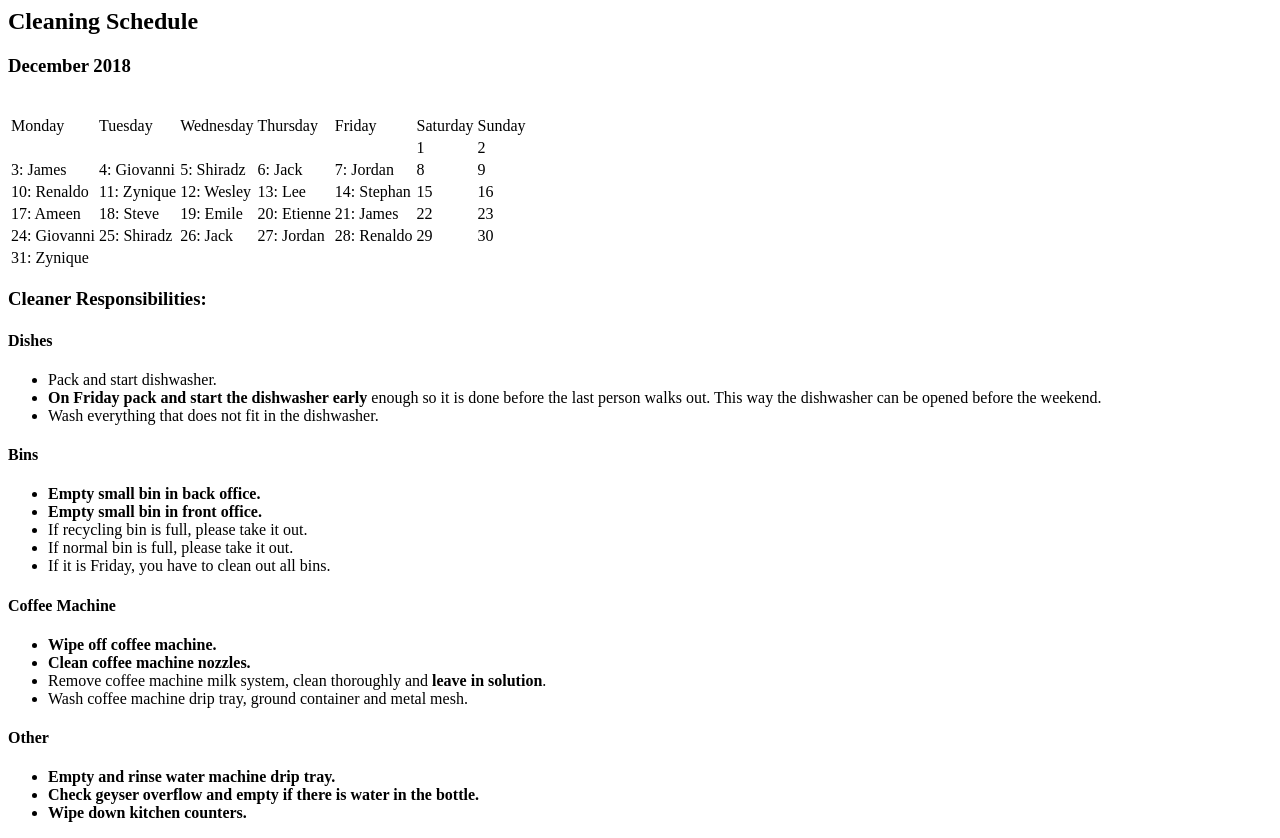
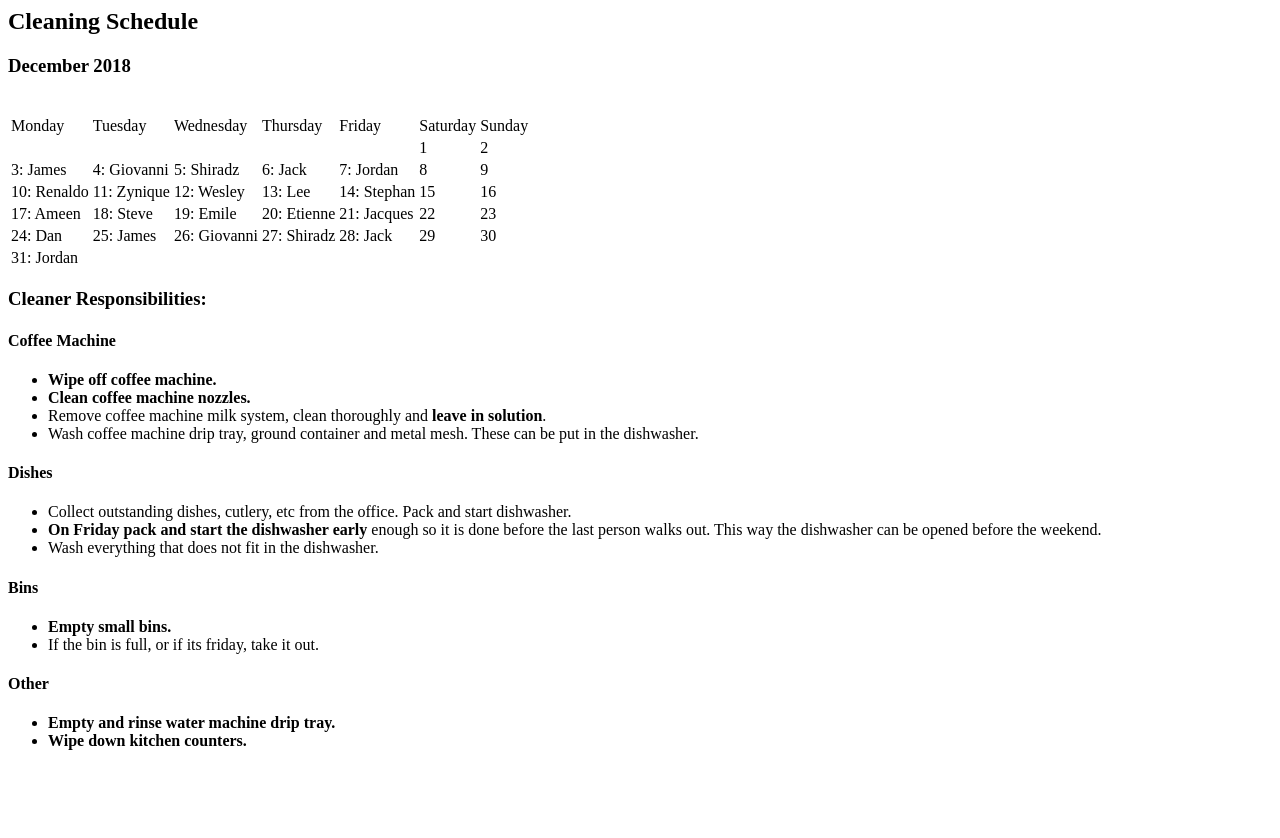
Before and after one commit to jsinclair/OfficeCleaning, a PHP site: page / in a window 1280 px wide. After the commit the page ends 750 px from the top, so only its background shows below. Run offline with PHP 8.4, Linux system fonts and the light colour scheme.

Commit message:
Added Dan and Jacques, updated cleaning instructions.

```diff
--- a/index.php
+++ b/index.php
@@ -18,7 +18,7 @@ echo date('N',strtotime(date('Y-m-01')))."<br/>";
 echo date('z',strtotime(date('Y-m-01')))."<br/>";
 echo date("t")."<br/>";*/
 
-$cleaners = ['Giovanni', 'Shiradz', 'Jack', 'Jordan', 'Renaldo', 'Zynique', 'Wesley', 'Lee', 'Stephan', 'Ameen', 'Steve', 'Emile', 'Etienne', 'James', ];
+$cleaners = ['Jack', 'Jordan', 'Renaldo', 'Zynique', 'Wesley', 'Lee', 'Stephan', 'Ameen', 'Steve', 'Emile', 'Etienne', 'Jacques', 'Dan', 'James', 'Giovanni', 'Shiradz', ];
 
 echo "<table>";
 echo "<tr>";
@@ -78,31 +78,27 @@ echo "</tr>";
 echo "</table>";
 
 echo "<h3>Cleaner Responsibilities:</h3>";
+echo "<h4>Coffee Machine</h4>";
+echo "<ul>";
+echo "<li><b>Wipe off coffee machine.</b></li>";
+echo "<li><b>Clean coffee machine nozzles.</b></li>";
+echo "<li>Remove coffee machine milk system, clean thoroughly and <b>leave in solution</b>.</li>";
+echo "<li>Wash coffee machine drip tray, ground container and metal mesh. These can be put in the dishwasher.</li>";
+echo "</ul>";
 echo "<h4>Dishes</h4>";
 echo "<ul>";
-echo "<li>Pack and start dishwasher.</li>";
+echo "<li>Collect outstanding dishes, cutlery, etc from the office. Pack and start dishwasher.</li>";
 echo "<li><b>On Friday pack and start the dishwasher early</b> enough so it is done before the last person walks out. This way the dishwasher can be opened before the weekend.</li>";
 echo "<li>Wash everything that does not fit in the dishwasher.</li>";
 echo "</ul>";
 echo "<h4>Bins</h4>";
 echo "<ul>";
-echo "<li><b>Empty small bin in back office.</b></li>";
-echo "<li><b>Empty small bin in front office.</b></li>";
-echo "<li>If recycling bin is full, please take it out.</li>";
-echo "<li>If normal bin is full, please take it out.</li>";
-echo "<li>If it is Friday, you have to clean out all bins.</li>";
-echo "</ul>";
-echo "<h4>Coffee Machine</h4>";
-echo "<ul>";
-echo "<li><b>Wipe off coffee machine.</b></li>";
-echo "<li><b>Clean coffee machine nozzles.</b></li>";
-echo "<li>Remove coffee machine milk system, clean thoroughly and <b>leave in solution</b>.</li>";
-echo "<li>Wash coffee machine drip tray, ground container and metal mesh.</li>";
+echo "<li><b>Empty small bins.</b></li>";
+echo "<li>If the bin is full, or if its friday, take it out.</li>";
 echo "</ul>";
 echo "<h4>Other</h4>";
 echo "<ul>";
 echo "<li><b>Empty and rinse water machine drip tray.</b></li>";
-echo "<li><b>Check geyser overflow and empty if there is water in the bottle.</b></li>";
 echo "<li><b>Wipe down kitchen counters.</b></li>";
 echo "</ul>";
 
```
